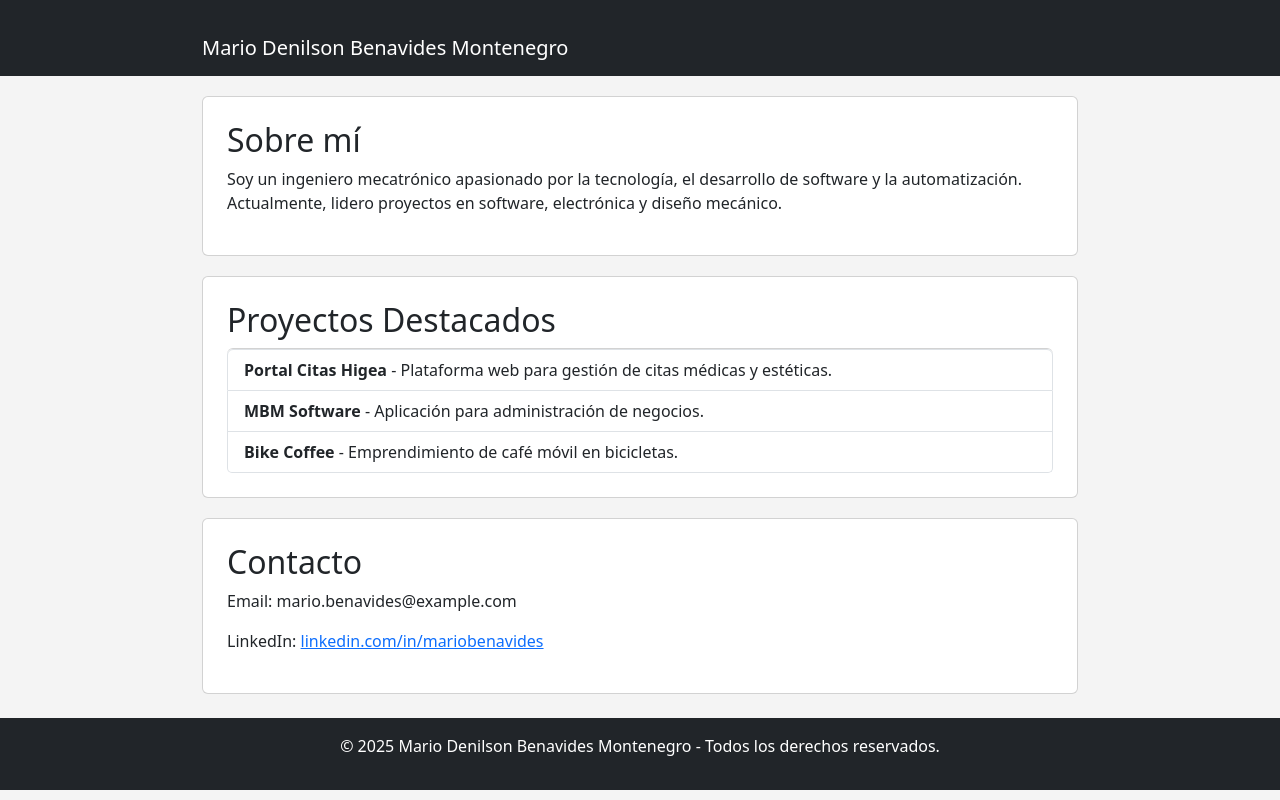
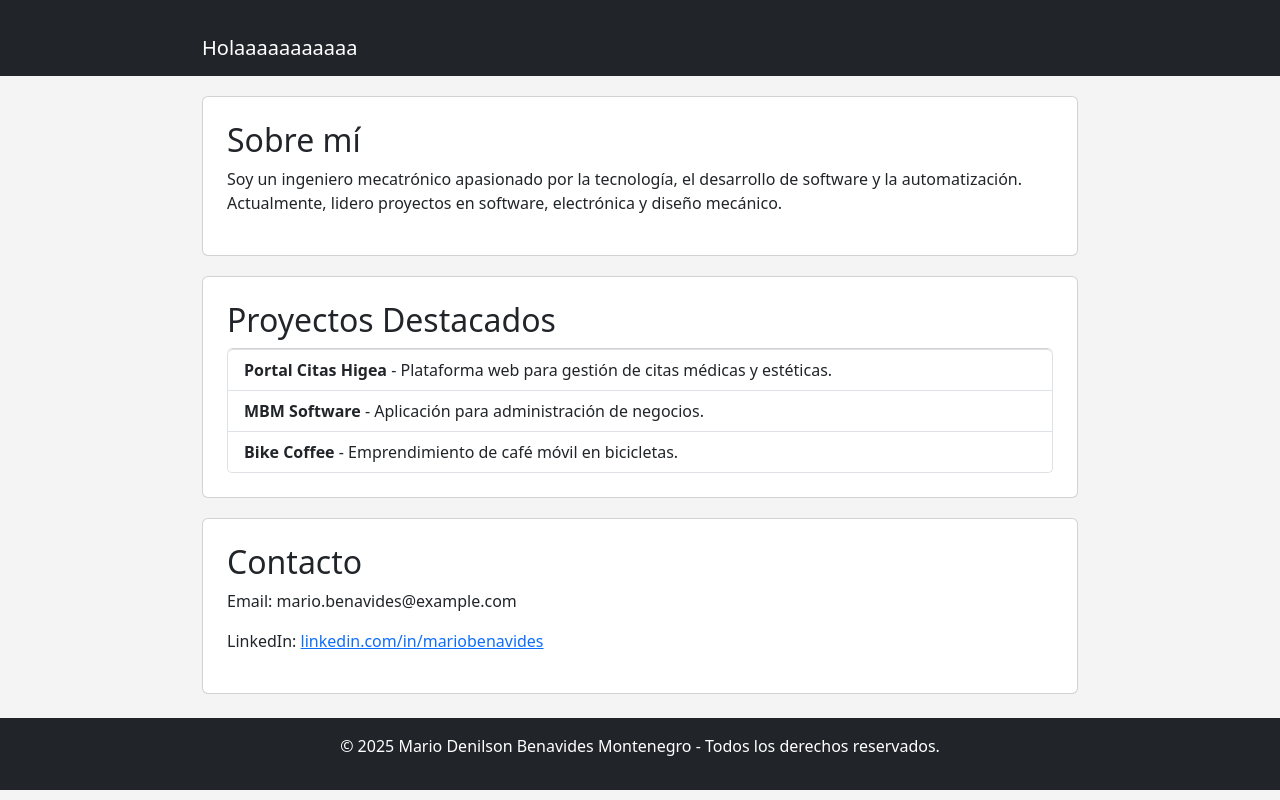
Before and after one commit to MarioBenavides20/demo-webapp, a plain HTML site: page index.html in a window 1280 px wide. Drawn offline with nearby package versions, Linux system fonts and the light colour scheme.

Commit message:
index.html

```diff
--- a/index.html
+++ b/index.html
@@ -15,7 +15,7 @@
 <body>
     <nav class="navbar navbar-dark bg-dark">
         <div class="container">
-            <a class="navbar-brand" href="#">Mario Denilson Benavides Montenegro</a>
+            <a class="navbar-brand" href="#">Holaaaaaaaaaaa</a>
         </div>
     </nav>
     <div class="container">
```
